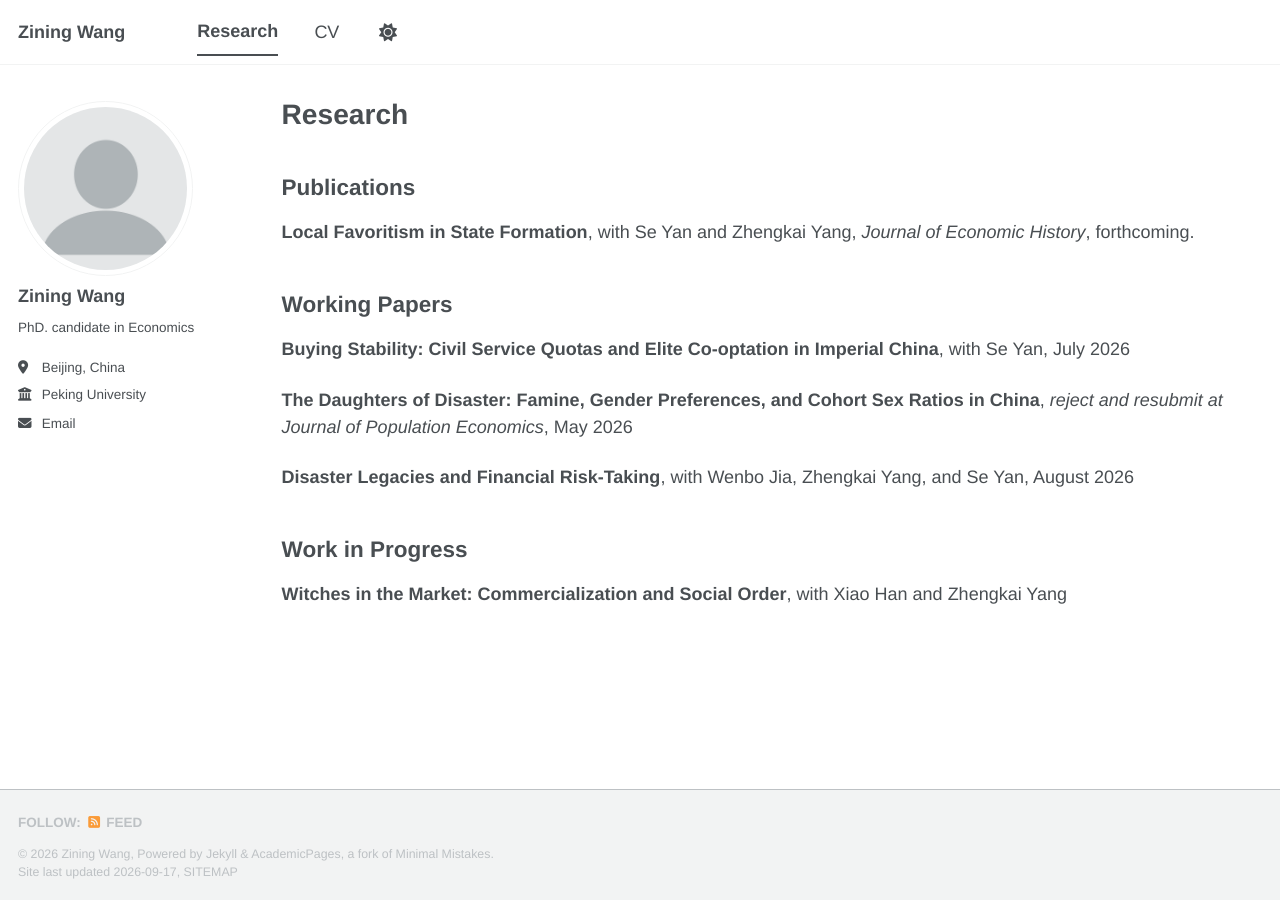
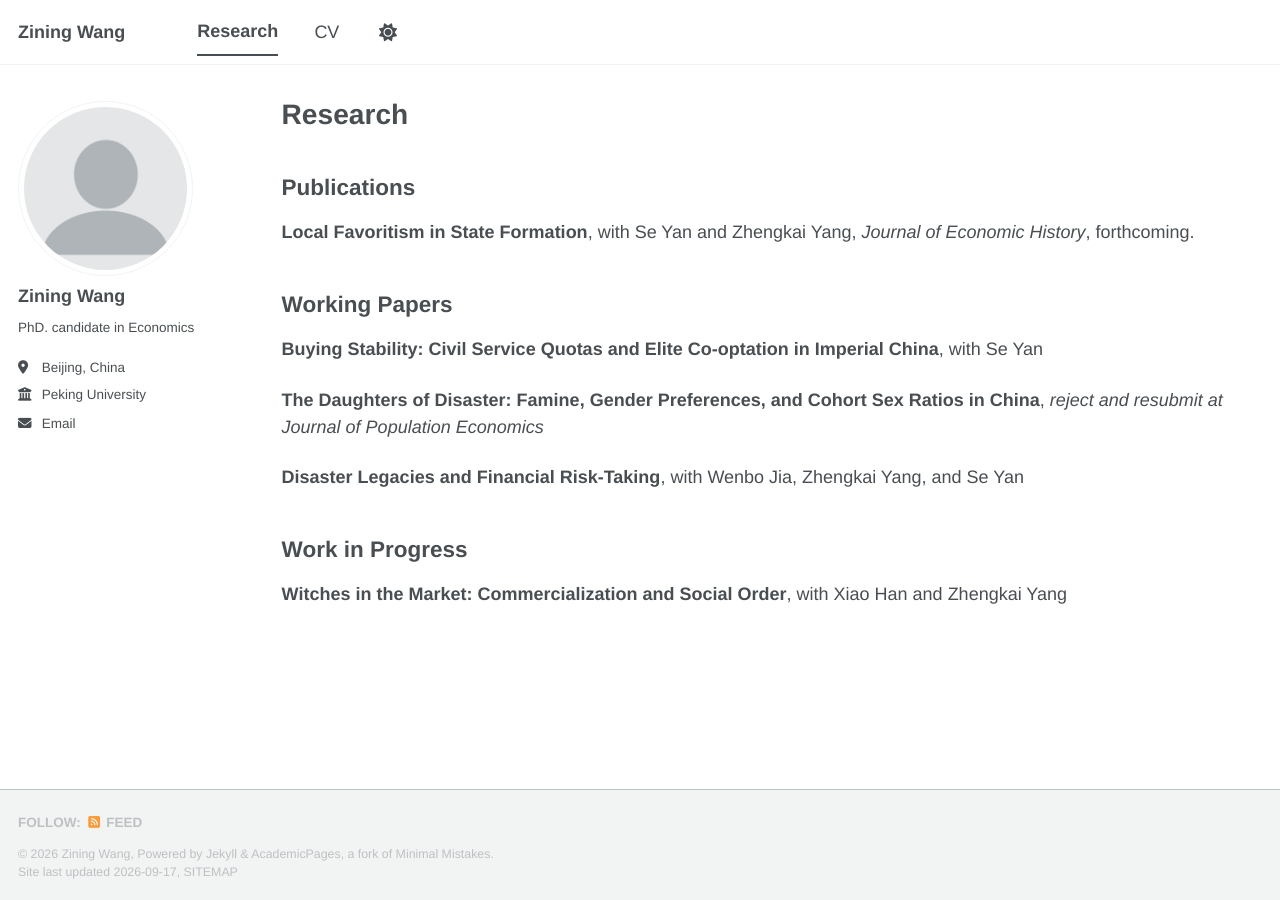
Before and after one commit to ziningwang-econ/ziningwang-econ.github.io, a Jekyll site: the page built from _pages/research.md, in a window 1280 px wide. Built offline with Jekyll 4.4.1, drawn with Linux system fonts in a browser that asks for light colours; a style sheet for code colours, icons or effects is not loaded.

Commit message:
Update research.md

```diff
--- a/_pages/research.md
+++ b/_pages/research.md
@@ -11,11 +11,11 @@ author_profile: true
 
 ## Working Papers
 
-**Buying Stability: Civil Service Quotas and Elite Co-optation in Imperial China**, with Se Yan, July 2026
+**Buying Stability: Civil Service Quotas and Elite Co-optation in Imperial China**, with Se Yan
 
-**The Daughters of Disaster: Famine, Gender Preferences, and Cohort Sex Ratios in China**, *reject and resubmit at Journal of Population Economics*, May 2026
+**The Daughters of Disaster: Famine, Gender Preferences, and Cohort Sex Ratios in China**, *reject and resubmit at Journal of Population Economics*
 
-**Disaster Legacies and Financial Risk-Taking**, with Wenbo Jia, Zhengkai Yang, and Se Yan, August 2026
+**Disaster Legacies and Financial Risk-Taking**, with Wenbo Jia, Zhengkai Yang, and Se Yan
 
 ## Work in Progress
 
```
